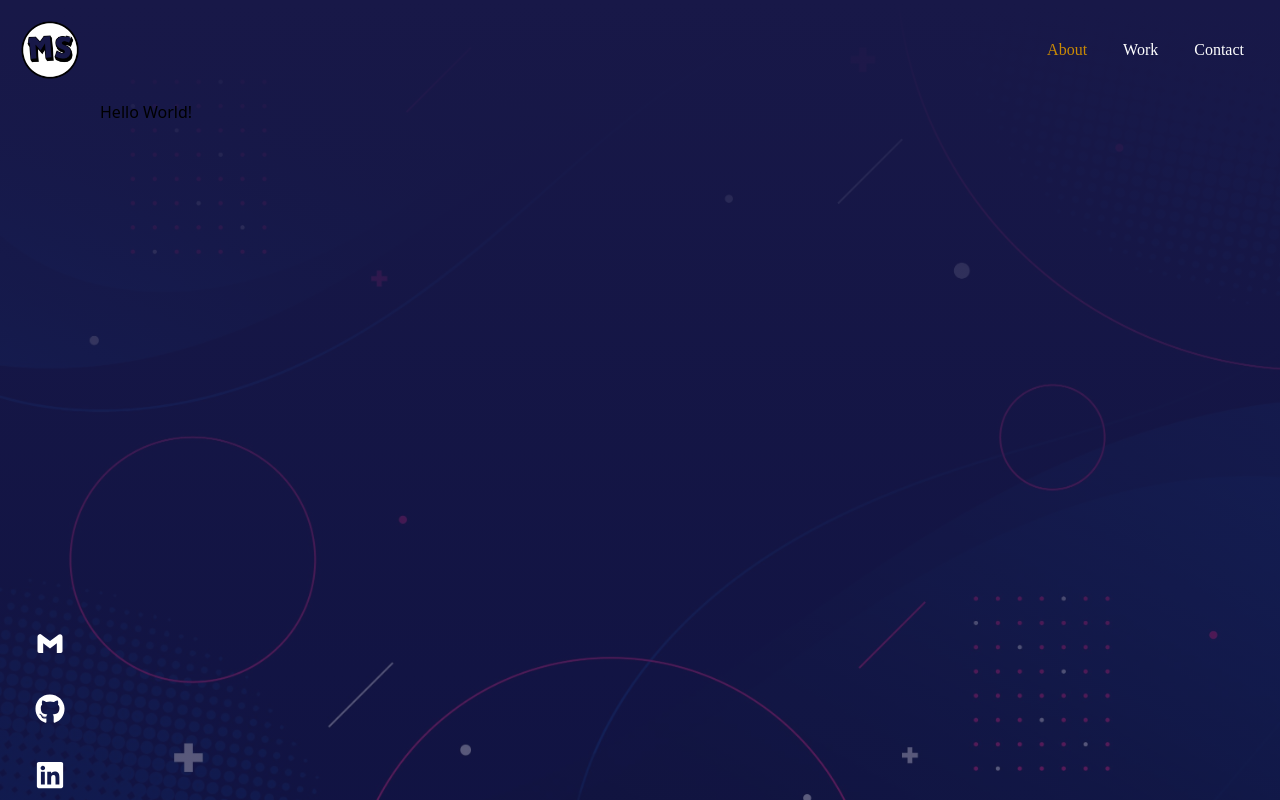
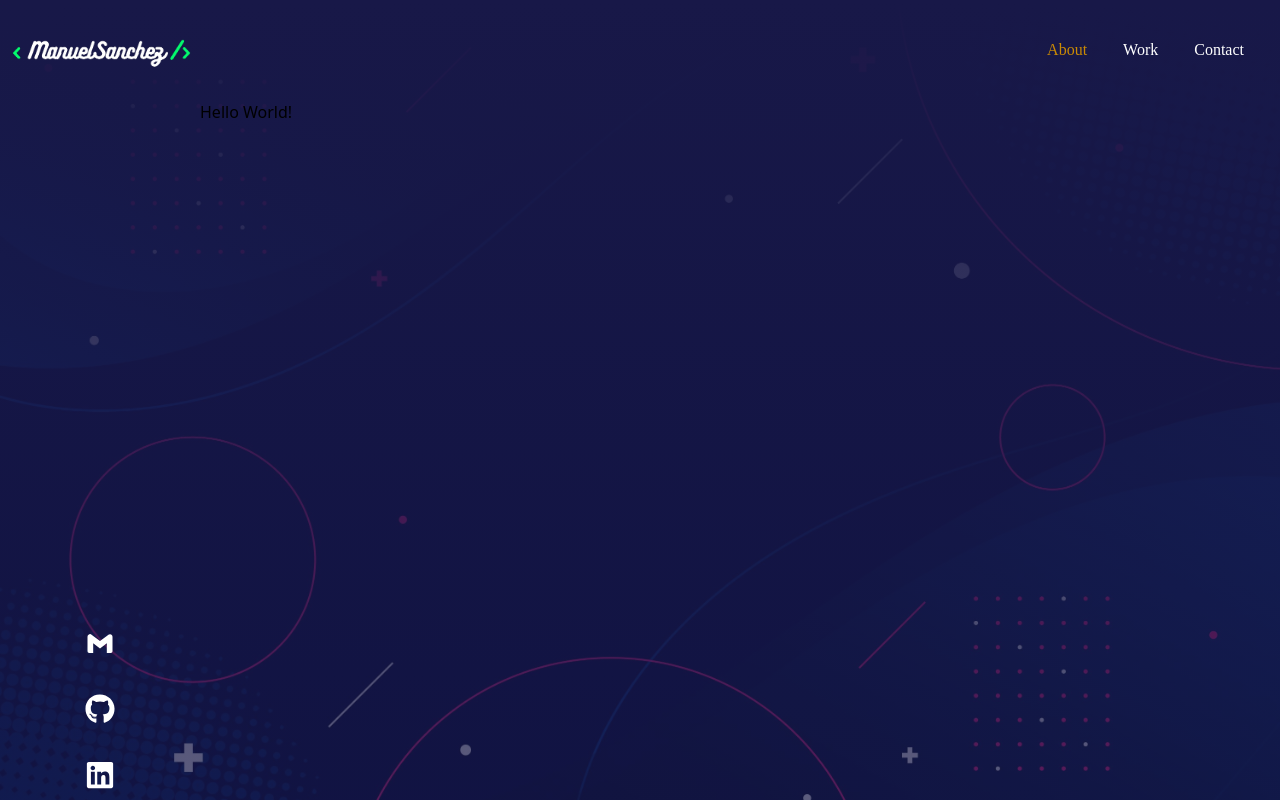
Before and after one commit to Luffytaro22/Portfolio, a React (Vite) app: page / in a window 1280 px wide. Built offline with nearby package versions, Linux system fonts and the light colour scheme.

Commit message:
Change the logo

```diff
--- a/src/components/About.jsx
+++ b/src/components/About.jsx
@@ -1,6 +1,6 @@
 const About = () => {
   return (
-    <div className="ml-[100px]">
+    <div className="ml-[200px]">
       <h1>Hello World!</h1>
     </div>
   );
--- a/src/components/NavBar.jsx
+++ b/src/components/NavBar.jsx
@@ -1,7 +1,7 @@
 import { useLocation } from 'react-router-dom';
 import { BiLogoGmail } from "react-icons/bi";
 import { FaGithub, FaLinkedin } from "react-icons/fa";
-import logo from '../assets/ms-sin-fondo.png';
+import logo from '../assets/logo.png';
 
 const NavBar = () => {
   const location = useLocation();
@@ -17,8 +17,8 @@ const NavBar = () => {
           </ul>
         </nav>
       </div>
-      <div className="absolute top-0 h-full flex flex-col justify-between items-center pb-[10px]">
-        <img src={logo} className="w-[100px]" />
+      <div className="absolute top-0 h-full flex flex-col justify-between items-center pb-[10px] pt-[30px]">
+        <img src={logo} className="w-[200px] pl-[10px]" />
         <div className="flex flex-col gap-9 text-3xl text-white">
           <a href="mailto:manuelsanchez059@gmail.com" target="_blank" rel="noreferrer">
             <BiLogoGmail />
```
Also changed, not shown: src/assets/logo.png (added), src/assets/ms-sin-fondo.png (deleted).
